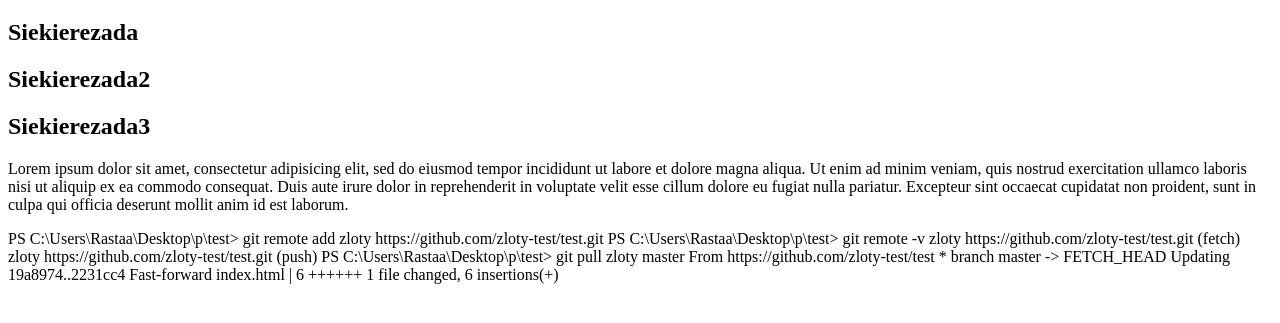
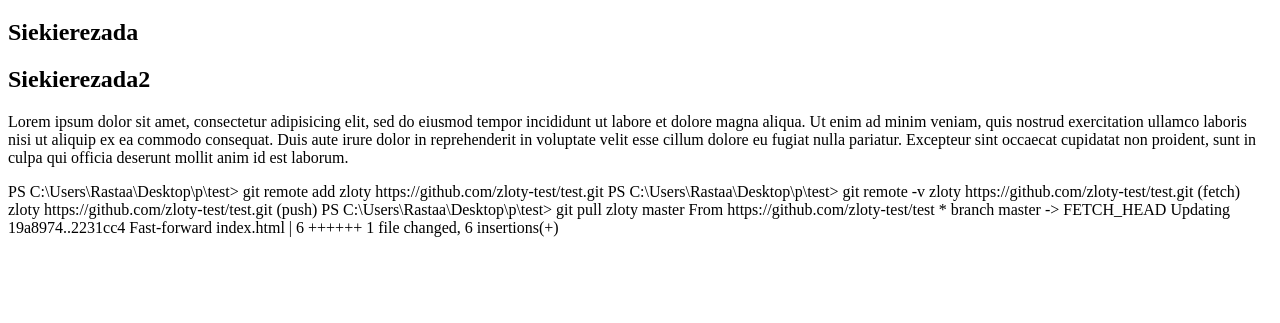
Before and after one commit to zloty-test/Test, a plain HTML site: page index.html in a window 1280 px wide. Shown: the part 61-384 px from the top of the page. Drawn offline with Linux system fonts and the light colour scheme.

Commit message:
deleted h2

```diff
--- a/index.html
+++ b/index.html
@@ -10,7 +10,6 @@
 	<h1>Brand new H1</h1>
 	<h2>Siekierezada</h2>
 	<h2>Siekierezada2</h2>
-	<h2>Siekierezada3</h2>
 	<p>Lorem ipsum dolor sit amet, consectetur adipisicing elit, sed do eiusmod
 		tempor incididunt ut labore et dolore magna aliqua. Ut enim ad minim veniam,
 		quis nostrud exercitation ullamco laboris nisi ut aliquip ex ea commodo
```
